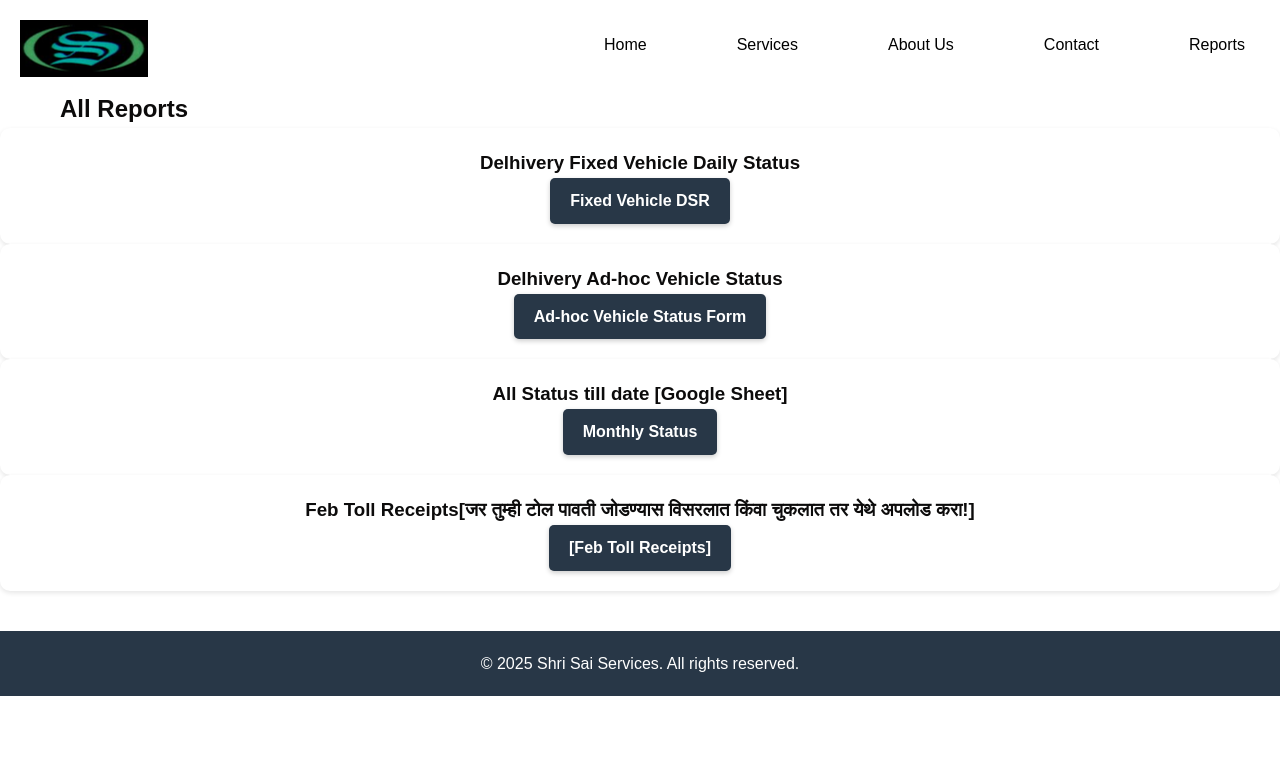
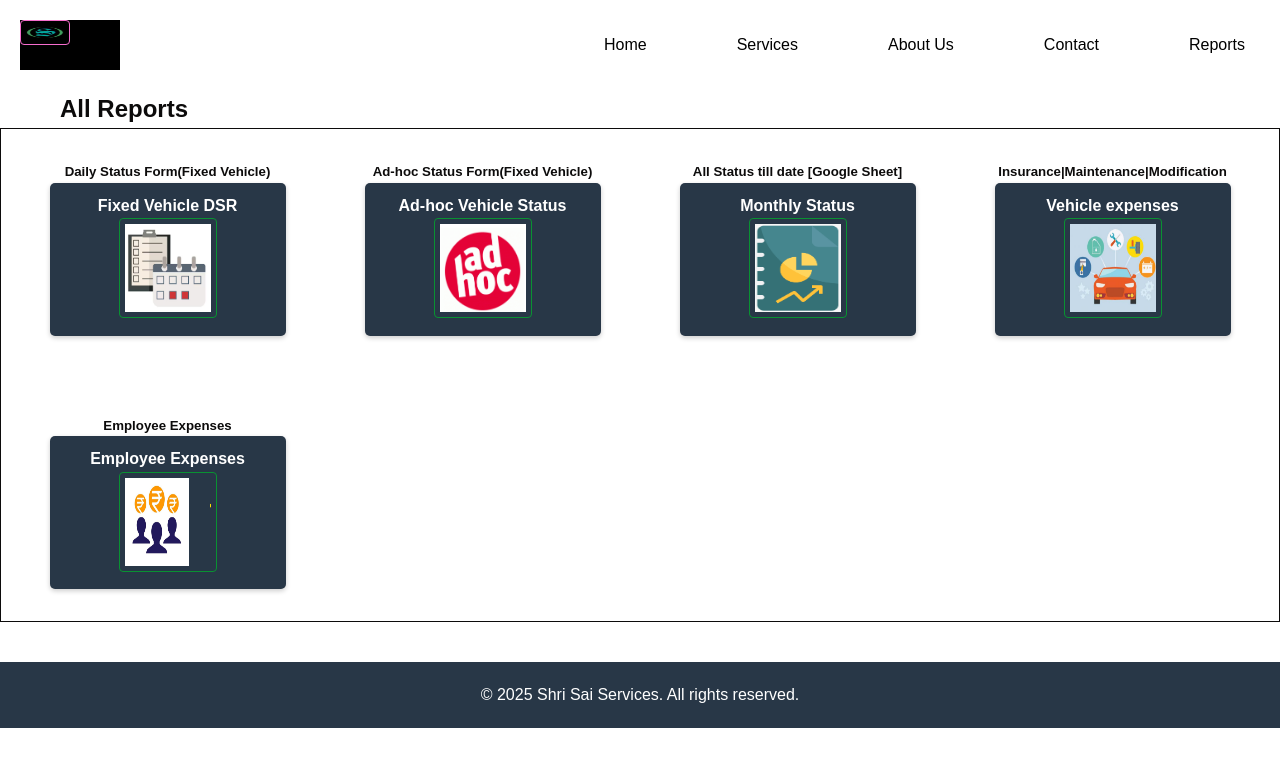
Before and after one commit to TechGuyy1/shrisaiservices, a plain HTML site: page reports.html in a window 1280 px wide. Drawn offline with Linux system fonts and the light colour scheme.

Commit message:
Modification done on the report page

```diff
--- a/reports.html
+++ b/reports.html
@@ -30,30 +30,33 @@
         <div class="container mx-auto text-center">
             <h2 class="text-3xl font-bold mb-8">All Reports</h2>
         </div>
-        <div class="grid grid-cols-1 md:grid-cols-3 gap-8">
+        <div class="grid-container">
             <div class="card">
-                <h3 class="text-xl font-bold mb-4">Delhivery Fixed Vehicle Daily Status </h3>
+                <h5 class="text-xl font-bold mb-4">Daily Status Form(Fixed Vehicle) </h5>
                 <p>
                     <a  link rel="stylesheet" href="https://forms.gle/w8Ri7HsAChxgwgzFA"
-                    class="btn-primary"> Fixed Vehicle DSR
+                    class="btn-primary"> Fixed Vehicle DSR <img src="./DailyStatusFormImage.png" alt="Dails Status form">
                     </a>
 
                 </p>
             </div>
             <div class="card">
-                <h3 class="text-xl font-bold mb-4"> Delhivery Ad-hoc Vehicle Status</h3>
+                <h5 class="text-xl font-bold mb-4"> Ad-hoc Status Form(Fixed Vehicle)</h5>
                 <p>
                     <a link rel="stylesheet" href="https://forms.gle/s19Pbhn2XoPwiS1z9"
-                      class="btn-primary" >Ad-hoc Vehicle Status Form
+                      class="btn-primary" >Ad-hoc Vehicle Status
+                   <img src="./Ad-hocStatusImage.png
+                   " alt="">
                     </a>
                 </p>
             </div>
             <div class="card">
-                <h3 class="text-xl font-bold mb-4">All Status till date [Google Sheet]</h3>
+                <h5 class="text-xl font-bold mb-4">All Status till date [Google Sheet]</h5>
                 <P>
                   <a link rel="stylesheet"
                     href="https://docs.google.com/spreadsheets/d/1wtkMUd_UsoD5XoiIolCT1u4vONJQB7kpWFAcZDV9Xzs/edit?usp=sharing"
                     class="btn-primary"> Monthly Status
+                    <img src="./MonthlyStatusReport.png" alt="Monthly Status">
                   </a>
                 </P>
             </div>
@@ -77,14 +80,24 @@
 
             </div> -->
             <div class="card">
-                <h3 class="text-xl font-bold mb-4">Feb Toll Receipts[जर तुम्ही टोल पावती जोडण्यास विसरलात किंवा चुकलात तर येथे अपलोड करा!] </h3>
-        <P>
+                <!-- <h3 class="text-xl font-bold mb-4">Feb Toll Receipts[जर तुम्ही टोल पावती जोडण्यास विसरलात किंवा चुकलात तर येथे अपलोड करा!] </h3> -->
+       <h5>Insurance|Maintenance|Modification</h5>
+                <P>
             <a  link rel="stylesheet"
-              href="https://forms.gle/31L9ZWM3v66Y6DDP6"
-              class="btn-primary"> [Feb Toll Receipts]
+              href="https://forms.gle/jc1ZCgHFtdvh6b9m8"
+              class="btn-primary"> Vehicle expenses <img src="./vehicleMaintenance.png" alt="">
             </a>
        </P>
 
+            </div>
+            <div class="card">
+                <h5 href="">Employee Expenses</h5>
+                <p>
+                    <a  link rel="stylesheet" href="https://forms.gle/CCsxyAjNDW72JypKA"
+                    class="btn-primary"> Employee Expenses <img src="./empexpenses.png" alt="">
+                    </a>
+
+                </p>
             </div>
 
         </div>
--- a/styles.css
+++ b/styles.css
@@ -1,3 +1,21 @@
+@import url('https://fonts.googleapis.com/css2?family=Poppins:ital,wght@0,100;0,200;0,300;0,400;0,500;0,600;0,700;0,800;0,900;1,100;1,200;1,300;1,400;1,500;1,600;1,700;1,800;1,900&family=Source+Serif+4:ital,opsz,wght@0,8..60,200..900;1,8..60,200..900&display=swap');
+:root{
+    --primary-color: #11121a;
+    --hover-color: #272832;
+    --accent-color: #0071FF;
+    --text-color: white;
+  }
+  *{
+    margin: 0;
+    padding: 0;
+    box-sizing: border-box;
+  }
+  html{
+    font-family: Poppins, 'Segoe UI', sans-serif;
+    color: var(--text-color);
+    scroll-behavior: smooth; /*For bookmark links*/
+  }
+
 /* General styles */
 body {
     font-family: 'Arial', sans-serif;
@@ -111,18 +129,18 @@ section {
 }
 
 /* Cards */
-.card {
+/* .card {
     background: white;
     padding: 20px;
     border-radius: 10px;
     box-shadow: 0 2px 5px rgba(0, 0, 0, 0.1);
     text-align: center;
     transition: transform 0.3s ease;
-}
+} */
 
-.card:hover {
+/* .card:hover {
     transform: translateY(-5px);
-}
+} */
 
 /* Input fields */
 .input-field {
@@ -245,3 +263,79 @@ footer {
     animation: alternate-reverse;
     animation-duration: initial;
 }
+
+.grid-container{
+    display: grid;
+    border: 1px solid ;
+    grid-template-columns:repeat(auto-fit, 300px );
+    gap: 15px;
+    justify-content: center;
+
+    /* .card{
+        margin: 0 auto;
+        padding: 2em;
+        width: 300px;
+        background: black;
+        text-align: center;
+        border-radius: 10%;
+        border-color: white;
+
+     } */
+        .card{
+  margin: 0 auto;
+  padding: 2em;
+  width: 300px;
+  background: white;
+  text-align: center;
+  border-radius: 10px;
+  position: relative;
+}
+
+@property --angle{
+    syntax: "<angle>";
+    initial-value: 0deg;
+    inherits: false;
+  }
+
+  .card::after, .card::before{
+    content: '';
+    position: absolute;
+    height: 100%;
+    width: 100%;
+    /* background-image: conic-gradient(from var(--angle), #ff4545, #00ff99, #006aff, #ff0095, #ff4545); */
+    background-image: conic-gradient(from var(--angle),  #006aff, orange);
+    top: 50%;
+    left: 50%;
+    translate: -50% -50%;
+    z-index: -1;
+    padding: 1px;
+    border-radius: 10px;
+    animation: 4s spin linear infinite;
+    grid-template-columns:repeat(auto-fit, 300px );
+  }
+  .card::before{
+    filter: blur(1.5rem);
+    opacity: 0.5;
+  }
+  @keyframes spin{
+    from{
+      --angle: 0deg;
+    }
+    to{
+      --angle: 360deg;
+    }
+  }
+
+    }
+    img {
+        border: 1px solid #099232;
+        border-radius: 4px;
+        padding: 5px;
+        /* width: 150px; */
+        width: 100px;   /* Set desired width */
+        height: 100px;
+        max-height: 50%;
+        max-width: 50%;  /* Set desired height */
+        /* object-fit: cover Optional: ensures the image covers the area without distortion */
+        /* size: (3px 3px); */
+      }
```
Also changed, not shown: Ad-hocStatusImage.png (added), DailyStatusFormImage.png (added), MonthlyStatusReport.png (added), empexpenses.png (added), vehicleMaintenance.png (added).
